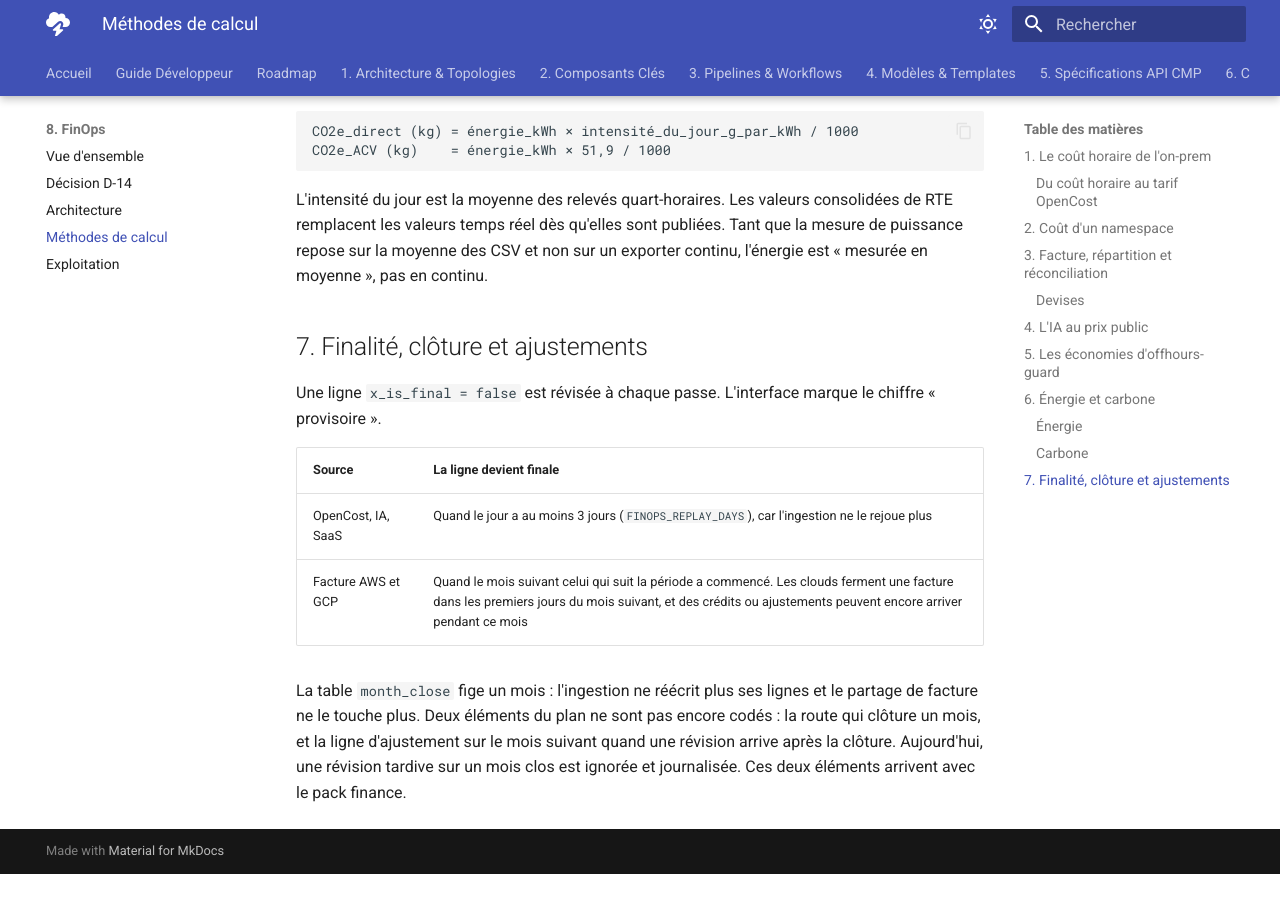
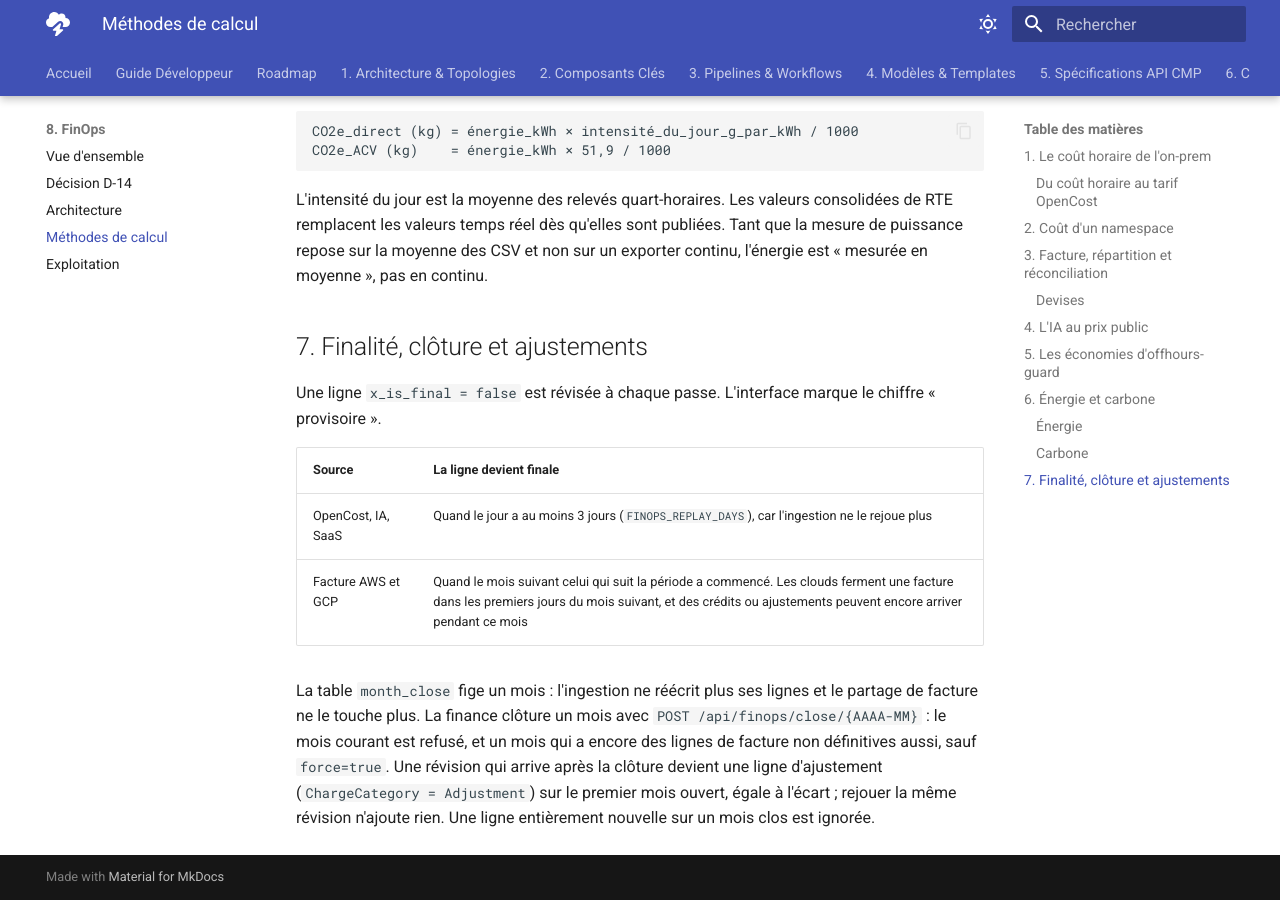
Before and after one commit to 3-Istor/cnp-docs, an MkDocs documentation site: the page built from docs/08-finops/03-methodes.md, in a window 1280 px wide and 900 px high, scrolled down 4794 px. Built offline with MkDocs 1.6.1 and Material for MkDocs 9.7.7, drawn with Linux system fonts in a browser that asks for light colours; before the commit the page ends 5668 px from its top, so only the background shows below that.

Commit message:
docs(finops): finance pack, forecast and anomalies are merged
Co-Authored-By: Claude Opus 5.5 <noreply@anthropic.com>
Claude-Session: https://claude.ai/code/session_01PTDRo7odcAu6QG7k4M4cGK

```diff
--- a/docs/08-finops/03-methodes.md
+++ b/docs/08-finops/03-methodes.md
@@ -199,7 +199,8 @@ Une ligne `x_is_final = false` est révisée à chaque passe. L'interface marque
 | Facture AWS et GCP | Quand le mois suivant celui qui suit la période a commencé. Les clouds ferment une facture dans les premiers jours du mois suivant, et des crédits ou ajustements peuvent encore arriver pendant ce mois |
 
 La table `month_close` fige un mois : l'ingestion ne réécrit plus ses lignes et le partage de
-facture ne le touche plus. Deux éléments du plan ne sont pas encore codés : la route qui
-clôture un mois, et la ligne d'ajustement sur le mois suivant quand une révision arrive après
-la clôture. Aujourd'hui, une révision tardive sur un mois clos est ignorée et journalisée.
-Ces deux éléments arrivent avec le pack finance.
+facture ne le touche plus. La finance clôture un mois avec `POST /api/finops/close/{AAAA-MM}` :
+le mois courant est refusé, et un mois qui a encore des lignes de facture non définitives aussi,
+sauf `force=true`. Une révision qui arrive après la clôture devient une ligne d'ajustement
+(`ChargeCategory = Adjustment`) sur le premier mois ouvert, égale à l'écart ; rejouer la même
+révision n'ajoute rien. Une ligne entièrement nouvelle sur un mois clos est ignorée.
```
Also changed, not shown: docs/08-finops/00-index.md (+2 -1 lines), docs/08-finops/02-architecture.md (+7 -2 lines), docs/08-finops/04-exploitation.md (+5 -1 lines).
